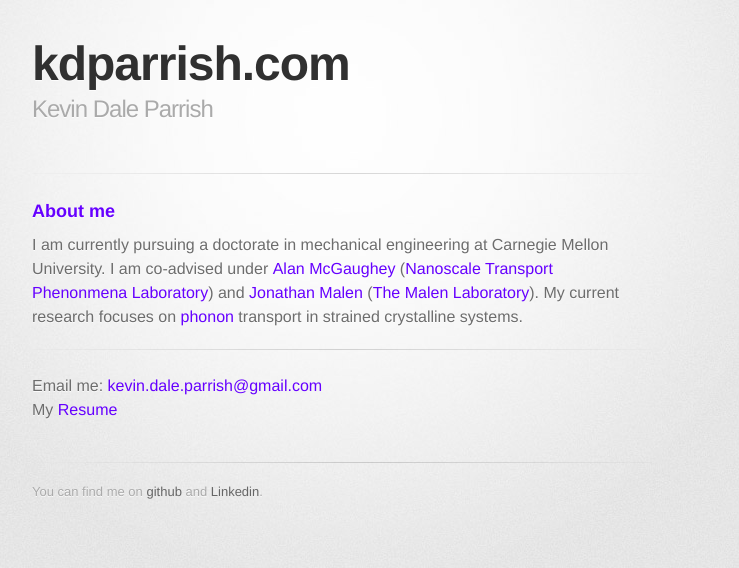
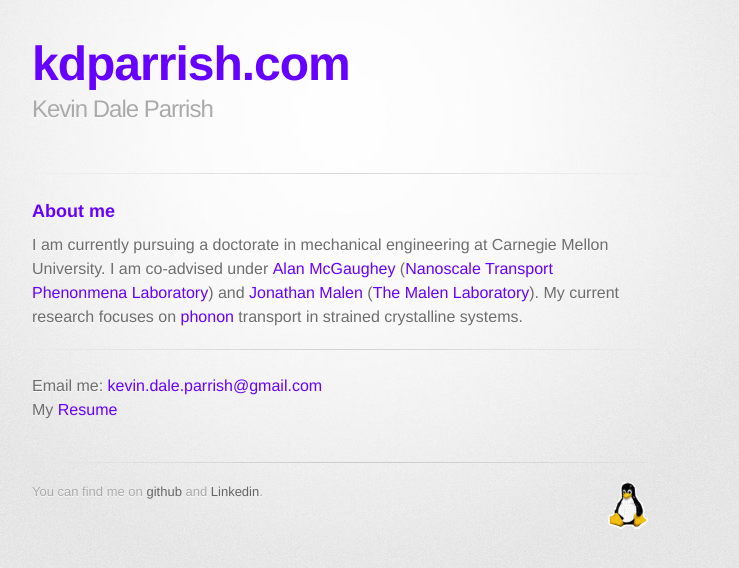
Before and after one commit to kparrish/kparrish.github.io, a plain HTML site: page index.html in a window 1280 px wide. Shown: the whole page, without its empty margins (298-1037 px from the left). Drawn offline with Linux system fonts and the light colour scheme.

Commit message:
Trying to add tux to footer line."

```diff
--- a/index.html
+++ b/index.html
@@ -18,7 +18,7 @@
       <div class="inner">
 
         <header>
-          <h1>kdparrish.com</h1>
+          <h1> <a href="http://kdparrish.com">kdparrish.com</a> </h1>
           <h2>Kevin Dale Parrish</h2>
         </header>
 
@@ -41,6 +41,7 @@
 
         <footer>
           You can find me on <a href="http://www.github.com/kparrish">github</a> and <a href="http://www.linkedin.com/pub/kevin-parrish/58/86a/b27">Linkedin</a>.
+		  <img src="images/tux.gif" align="right" height="49" width="50">
         </footer>
 
 
```
Also changed, not shown: images/tux.gif (added).
